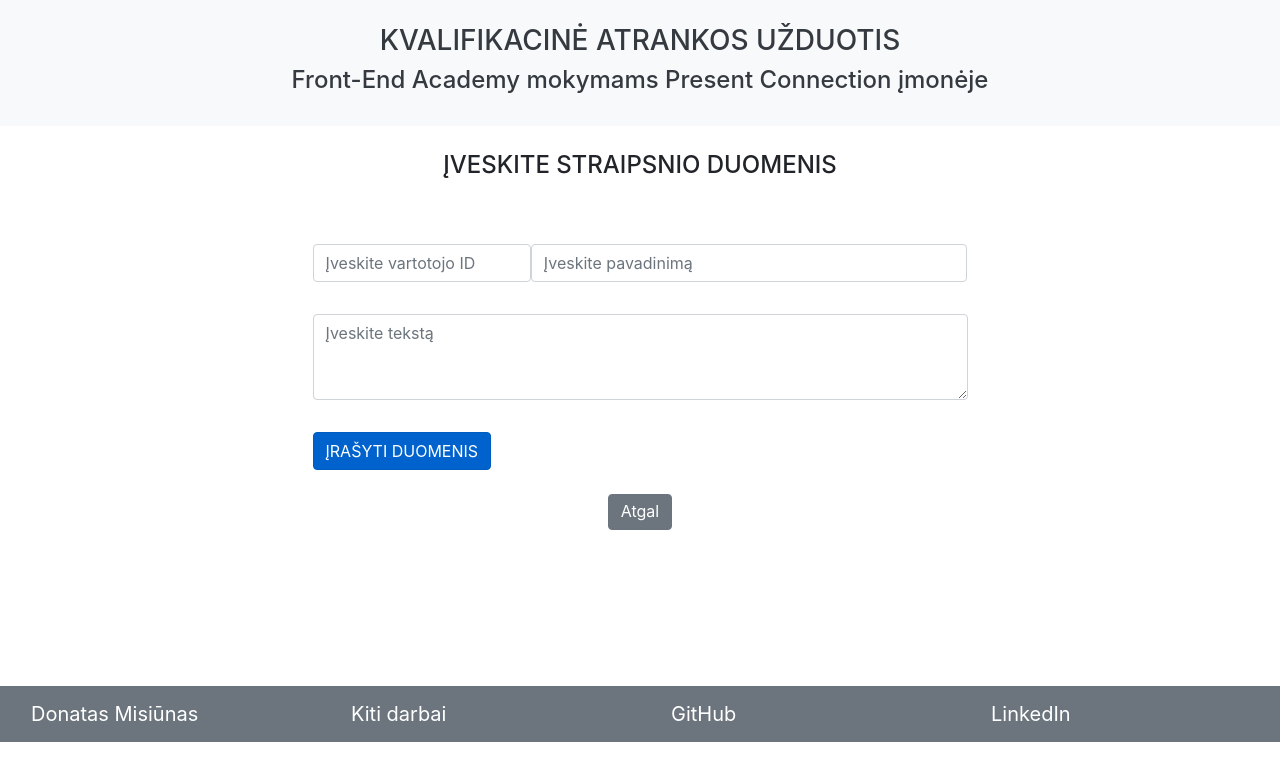
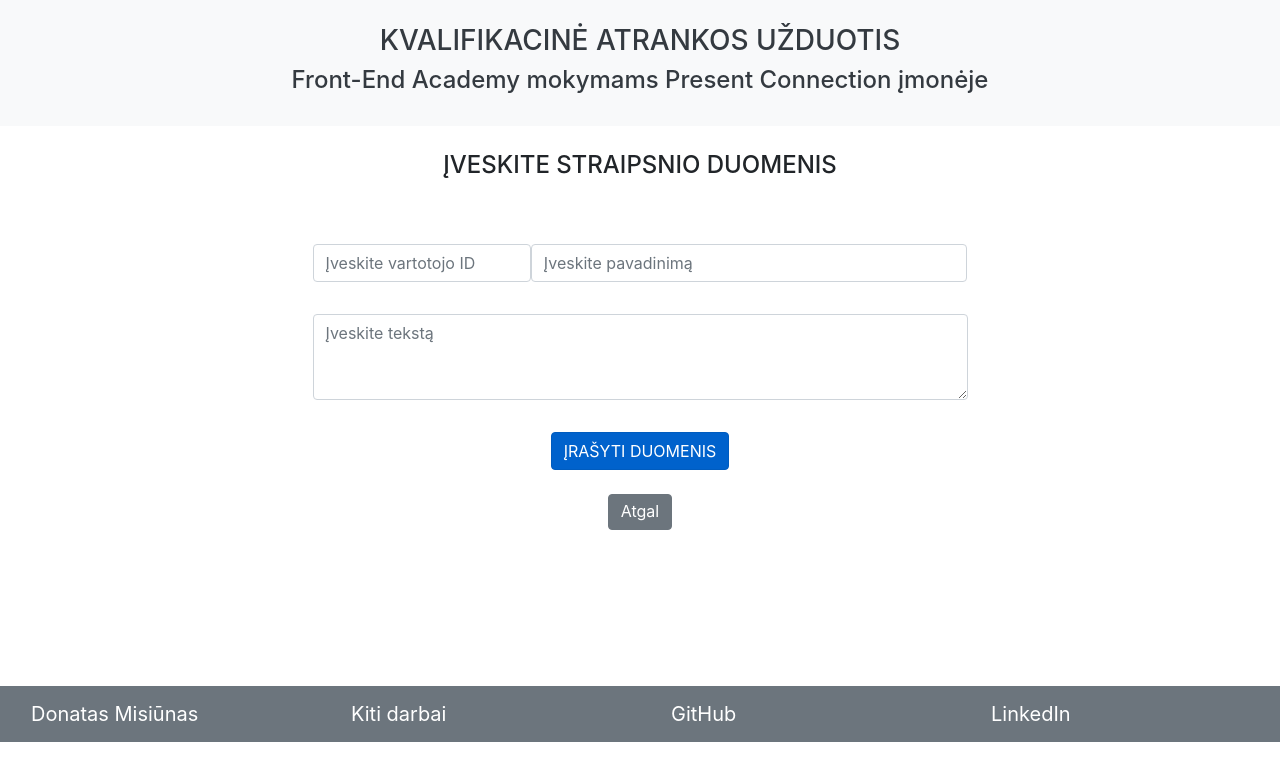
Before and after one commit to donataskitm/testine_uzduotis, a React (Create React App) app: page /pildymas in a window 1280 px wide. Shown: the top 780 px of the page. Built offline with nearby package versions, Linux system fonts and the light colour scheme.

Commit message:
Add files via upload

```diff
--- a/src/components/FormPart.js
+++ b/src/components/FormPart.js
@@ -73,7 +73,7 @@ import {Form, Button, Modal, Row, Col} from 'react-bootstrap';
                         onChange={(e)=>setText(e.target.value)}required/>
                     </div>
                     <div className="row pt-3 d-flex">
-                        <div className="text-center">
+                        <div className="text-center m-auto">
                             <Button className="button"  variant="primary"  active type="submit">ĮRAŠYTI DUOMENIS</Button>
                         </div>
                         <Modal
```
